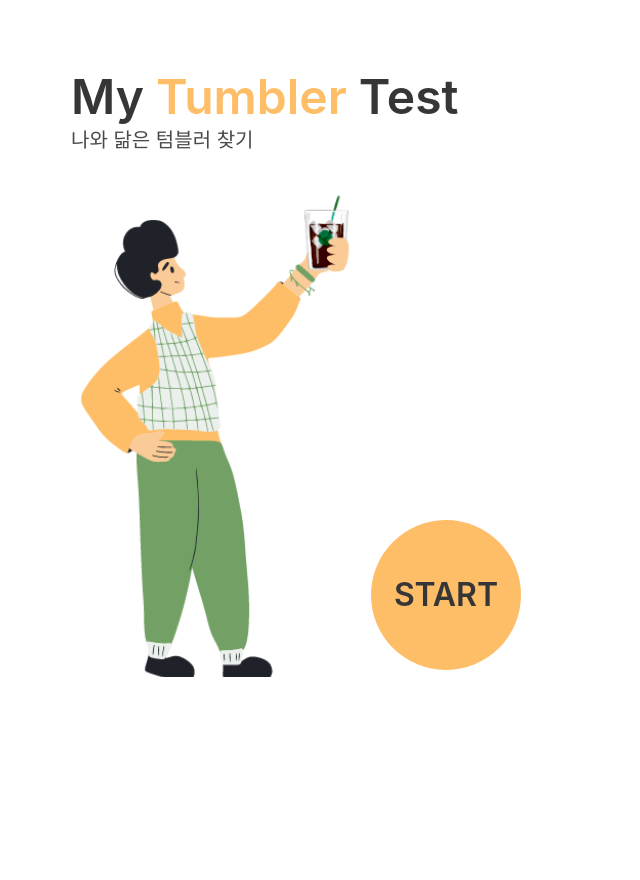
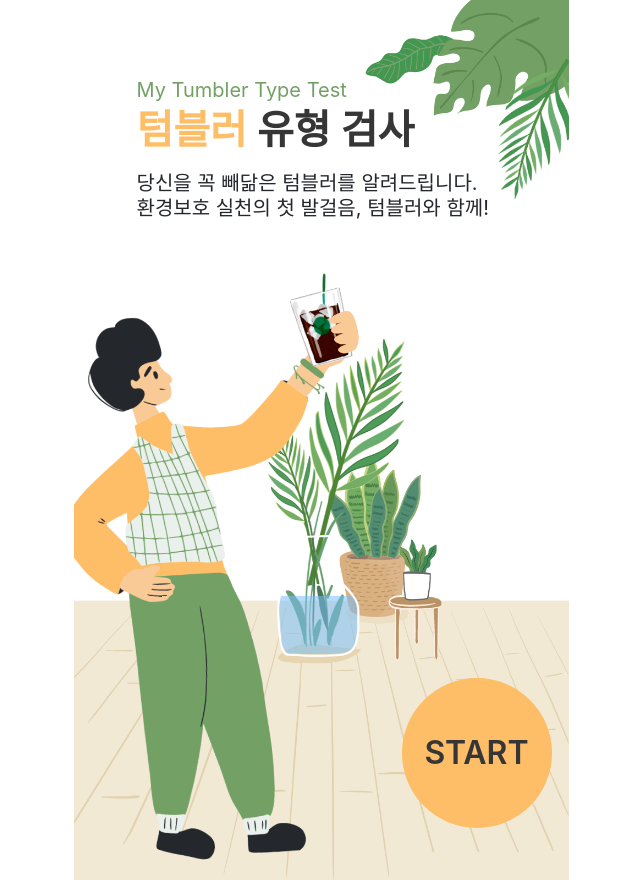
Before and after one commit to helloJihyun/my-tumblr, a Flask app: page / in a window 1280 px wide. Shown: the whole page, without its empty margins (319-959 px from the left). Before the commit the page ends 677 px from the top, so only its background shows below. Run offline with Flask 2, Linux system fonts and the light colour scheme.

Commit message:
index 배경 추가, CSS 수정

```diff
--- a/templates/index.html
+++ b/templates/index.html
@@ -9,37 +9,41 @@
 
 
         .section {
-            width: 100vw;
-            height: 100vh;
-            padding: 70px 0px;
+            width: 495px;
+            height: 880px;
+            background-image: url("../static/image/index_background.png");
+            background-size: 495px 880px;
+            background-position: center;
+            background-repeat: no-repeat;
             margin: auto;
         }
 
         .container {
             text-align: left;
             width: 500px;
-            height: 70vh;
+            height: 700px;
+            margin: auto;
         }
 
-        .main_char {
-            background-image: url("../static/image/mian_char.png");
-            background-size: cover;
-            background-repeat: no-repeat;
-            /*background-position: -250px -30px;*/
-            position: relative;
-            /*background-color: black;*/
-            width: 300px;
-            height: 500px;
+        .title-box {
+            font-size: 2.5rem;
+            padding: 30px 0px 0px 15px;
+            width: 450px;
+        }
+
+        #desc {
+            padding-top: 15px;
         }
 
         .start {
             position: absolute;
-            top: 450px;
+            top: 630px;
+            left: 280px;
+            animation: blink 1s step-end infinite;
         }
 
 
         .button {
-            margin-left: 300px;
             border-radius: 75px;
             width: 150px;
             height: 150px;
@@ -62,37 +66,63 @@
         @media screen and (max-width: 760px) {
             .section {
                 height: 100vh;
-                padding: 70px 0px;
+                width: 100vw;
+                margin: auto;
+                padding: 0px;
+                background-size: 115vw 100vh;
+                background-position: center;
+                background-repeat: no-repeat;
                 margin: auto;
             }
 
             .container {
                 flex-grow: 1;
-                margin: 50px auto;
+                margin: auto;
                 position: relative;
-                width: 500px;
+                padding: 70px 0px;
+                width: 100vw;
+                height: 750px;
             }
 
-            .img {
-                width: 300px;
-                margin: 40px auto 30px;
-                background-size: cover;
-                background-position: center;
+            .button {
+                border-radius: 75px;
+                width: 130px;
+                height: 130px;
+                border: 0px;
+                background-color: #FEBD67;
+            }
+
+            .start {
+                position: absolute;
+                top: 650px;
+                left: 220px;
+                animation: blink 1s step-end infinite;
+            }
+
+            .title-box {
+                font-size: 2.5rem;
+                padding: 15px 0px 0px 15px;
+                width: 350px;
             }
         }
+
+
     </style>
 </head>
 <body>
 <section class="section">
     <div class="container">
-        <h1 class="title is-1">
-            My <strong style="color: #FEBD67">Tumbler</strong> Test
-        </h1>
-        <p class="subtitle">
-            나와 닮은 텀블러 찾기
-        </p>
-        <div class="main_char">
-
+        <div class="title-box">
+            <p class="subtitle" style="color:#72a065">
+                My Tumbler Type Test
+            </p>
+            <h2 class="title is-2">
+                <strong style="color: #FEBD67">텀블러</strong> 유형 검사
+            </h2>
+            <p class="subtitle" id="desc" style="color: #24272c">
+                당신을 꼭 빼닮은 텀블러를 알려드립니다.<br>
+                환경보호 실천의 첫 발걸음, 텀블러와 함께!
+            </p>
         </div>
         <div class="start">
             <button class="button" onclick="location.href = '/question'"><h3 class="title is-3">START</h3></button>
```
Also changed, not shown: templates/result.html (+11 -2 lines), static/image/index_background.png (added).
